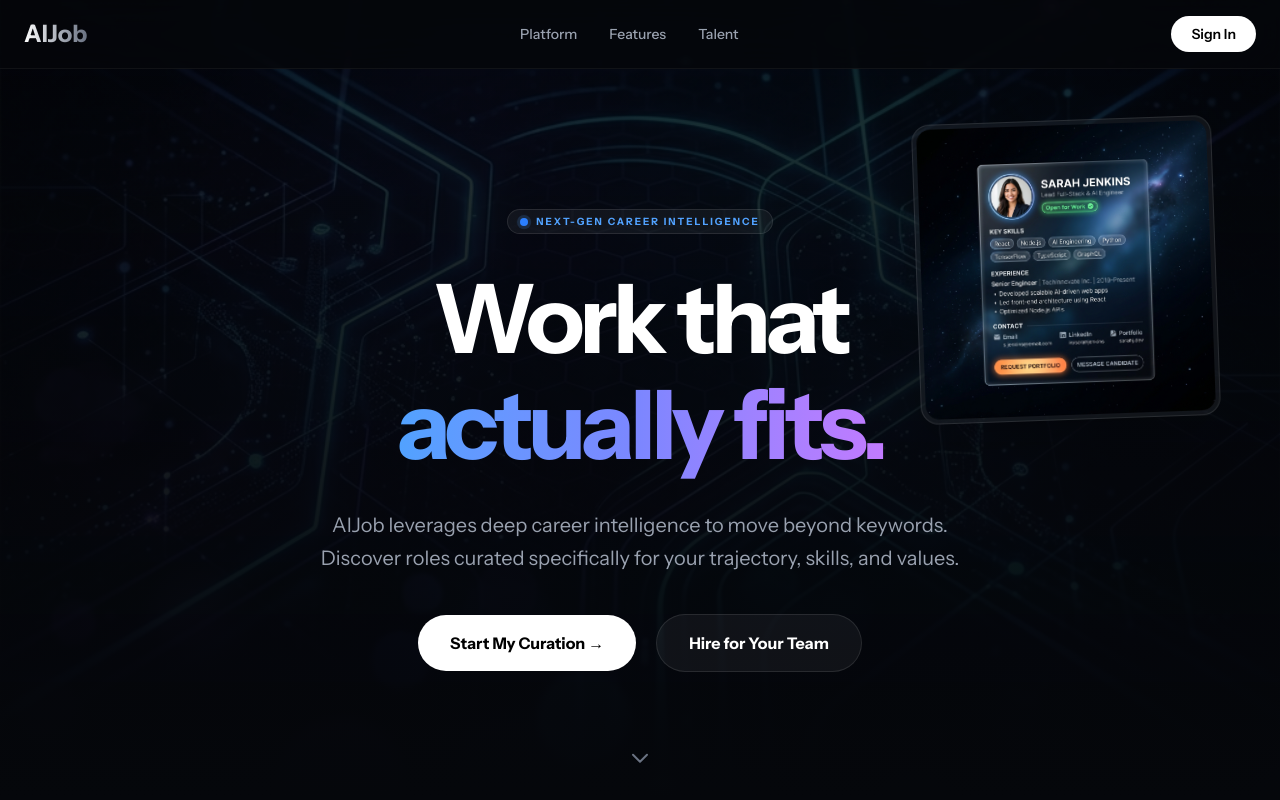
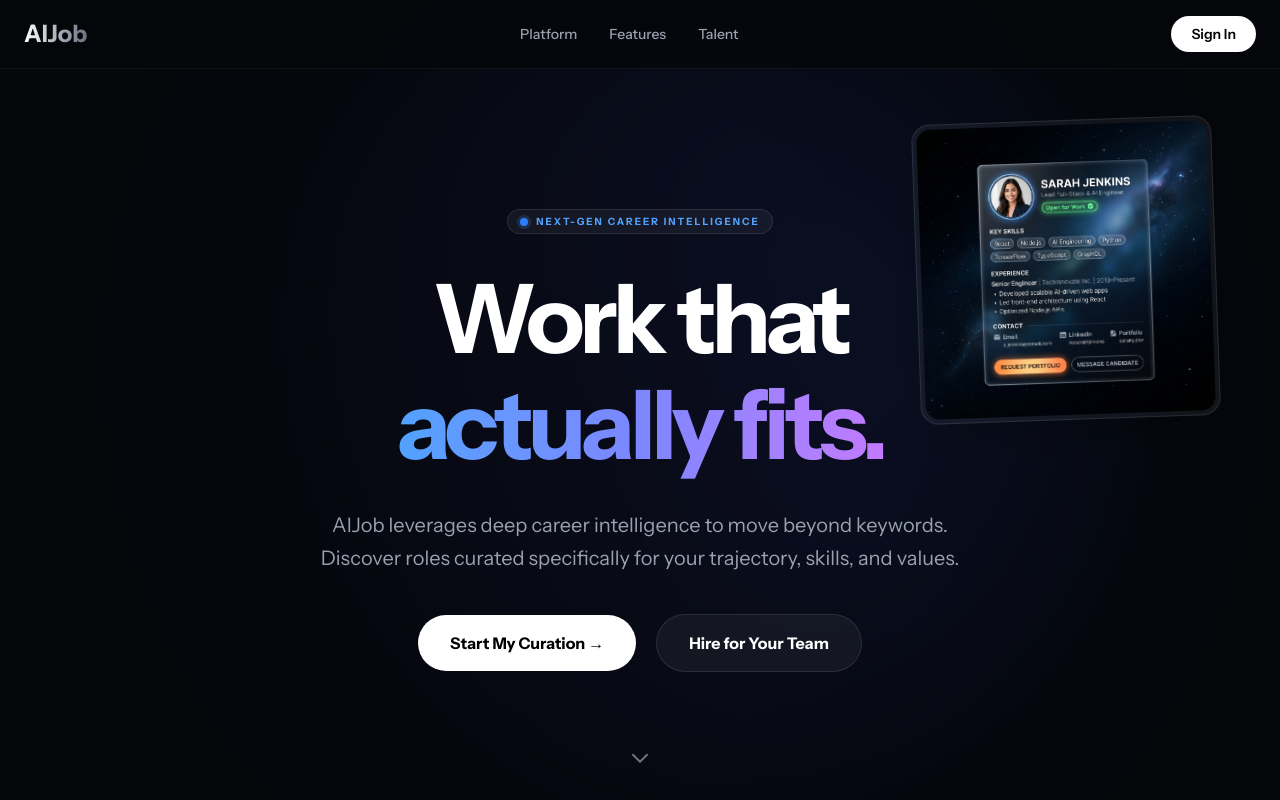
Before and after one commit to Al1mov77/Ai-Job, a Next.js app: page / in a window 1280 px wide. Shown: the top 800 px of the page. Built offline with nearby package versions, Linux system fonts and the light colour scheme; no server answers.

Commit message:
Replace hero background image with animated glowing orb and cleanup code

```diff
--- a/app/page.tsx
+++ b/app/page.tsx
@@ -6,7 +6,6 @@
 import { useAuthStore } from "./store/authStore"
 import { motion, useScroll, useTransform, AnimatePresence } from "framer-motion"
 
-import heroBg from "./assets/hero-bg.png"
 import candidateCard from "./assets/candidate-card.png"
 
 export default function Home() {
@@ -85,18 +84,22 @@
       </nav>
 
       <section ref={targetRef} className="relative min-h-screen flex items-center justify-center pt-20 overflow-hidden">
+        {/* Animated Glowing Orb Background */}
         <motion.div
           style={{ y, opacity, scale }}
-          className="absolute inset-0 z-0"
+          className="absolute inset-x-0 top-0 flex justify-center z-0 pointer-events-none"
         >
-          <Image
-            src={heroBg}
-            alt="Hero Background"
-            fill
-            className="object-cover opacity-40 brightness-50"
-            priority
+          <motion.div
+            animate={{
+              rotate: 360,
+              scale: [1, 1.1, 1],
+            }}
+            transition={{
+              rotate: { duration: 20, repeat: Infinity, ease: "linear" },
+              scale: { duration: 8, repeat: Infinity, ease: "easeInOut" }
+            }}
+            className="w-[600px] h-[600px] md:w-[800px] md:h-[800px] rounded-full bg-gradient-to-br from-blue-600/30 via-indigo-900/20 to-transparent blur-[120px] opacity-60"
           />
-          <div className="absolute inset-0 bg-gradient-to-b from-transparent via-[#05070b]/50 to-[#05070b]" />
         </motion.div>
 
         <motion.div
```
